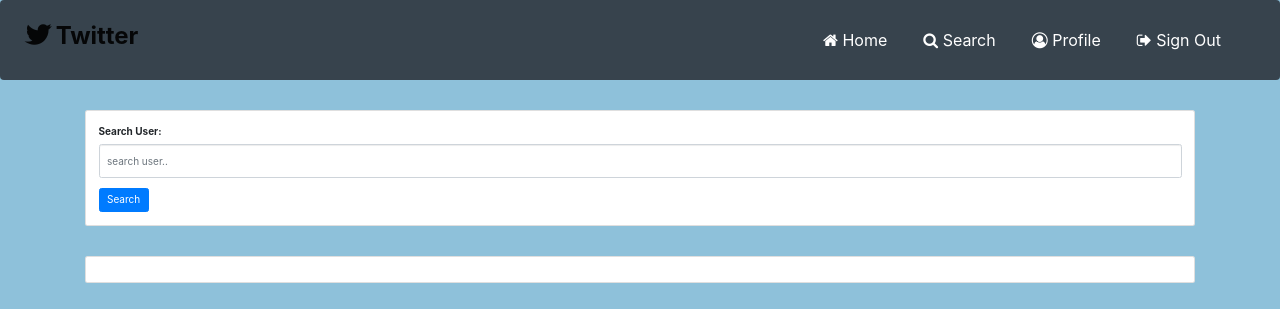
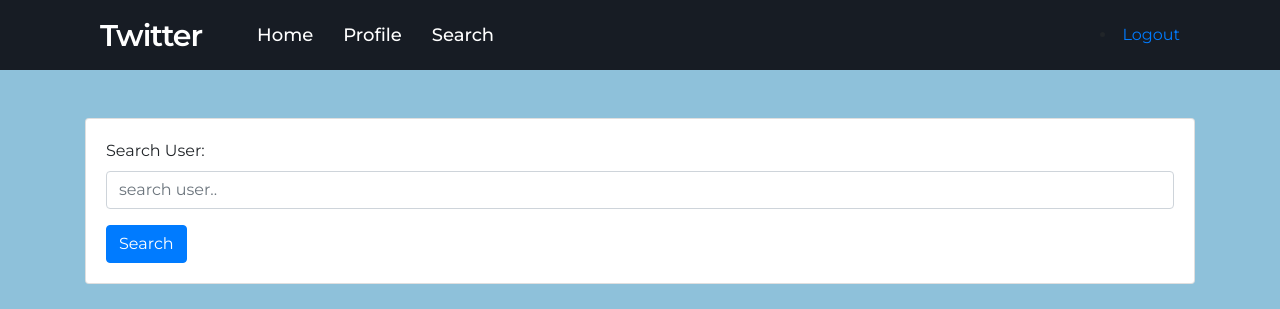
Before and after one commit to melodyvictorian22/Twitter, a PHP site: page /search.php in a window 1280 px wide. Shown: the top 309 px of the page. Run offline with PHP 8.4, Linux system fonts and the light colour scheme; data that the repository does not hold is empty; some libraries are stand-ins or nearby versions.

Commit message:
fitur search

```diff
--- a/register.php
+++ b/register.php
@@ -29,7 +29,7 @@
         // jika query simpan berhasil, maka user sudah terdaftar
         // maka alihkan ke halaman login
         $_SESSION['success'] = "Selamat telah bergabung bersama kami!";
-        header("Location: timeline.php");
+        header("Location: index.php");
     }
 ?>
 
--- a/search.php
+++ b/search.php
@@ -1,5 +1,6 @@
 <?php
-    require 'config.php'
+    session_start();
+
 ?>
 
 <!DOCTYPE html>
@@ -9,22 +10,9 @@
     <meta name="viewport" content="width=device-width, initial-scale=1.0">
     <meta http-equiv="X-UA-Compatible" content="ie=edge">
     <title>Twitter Timeline</title>
-
-        <!-- <link rel="stylesheet" href="https://fonts.googleapis.com/css?family=Source+Sans+Pro:300,400,700">
-        <link rel="stylesheet" href="https://maxcdn.bootstrapcdn.com/bootstrap/3.4.1/css/bootstrap.min.css"> -->
-        <link rel="stylesheet" href="assets/bootstrap/css/bootstrap.min.css">
-        <link rel="stylesheet" href="https://fonts.googleapis.com/css?family=Source+Sans+Pro:300,400,700">
-        <link rel="stylesheet" href="assets/fonts/fontawesome-all.min.css">
-        <link rel="stylesheet" href="assets/fonts/font-awesome.min.css">
-        <link rel="stylesheet" href="assets/fonts/fontawesome5-overrides.min.css">
-        <link rel="stylesheet" href="assets/css/Dark-NavBar.css">
-        <link rel="stylesheet" href="assets/css/Login-Form-Dark.css">
-        <link rel="stylesheet" href="assets/css/Pretty-Product-List.css">
-        <link rel="stylesheet" href="assets/css/profile.css">
-        <link rel="stylesheet" href="assets/css/timeline.css">
-        <link rel="stylesheet" href="https://maxcdn.bootstrapcdn.com/bootstrap/3.4.1/css/bootstrap.min.css">
-        <link rel="stylesheet" href="css/style.css">
     <link rel="stylesheet" href="./vendor/twbs/bootstrap/dist/css/bootstrap.min.css">
+    <link rel="stylesheet" href="css/navbar.css">
+    <script src="https://kit.fontawesome.com/a076d05399.js"></script>
         <style>
             body {
                 background: url('img/bg.png') no-repeat center center fixed;
@@ -43,35 +31,28 @@
             }
         </style>
     </head>
-    <body class="bg-light">
-            <nav class="navbar navbar-light navbar-expand-md sticky-top navigation-clean-button"
-                style="height:80px;background-color:#37434d;color:#ffffff;">
-                <div class="container-fluid"><a class="navbar-brand" href="index.html"><i
-                            class="fab fa-twitter"></i>&nbsp;Twitter</a><button data-toggle="collapse"
-                        class="navbar-toggler" data-target="#navcol-1"><span class="sr-only">Toggle navigation</span><span
-                            class="navbar-toggler-icon"></span></button>
-                    <div class="collapse navbar-collapse" id="navcol-1">
-                        <ul class="nav navbar-nav ml-auto">
-                            <li class="nav-item"><a class="nav-link" style="color: #ffffff;" href="index.html"><i
-                                        class="fa fa-home"></i>&nbsp;Home</a></li>
-                            <li class="nav-item"><a class="nav-link" style="color: #ffffff;" href="search.php"><i
-                                        class="fa fa-search"></i>&nbsp;Search</a></li>
-                            <li class="nav-item"><a class="nav-link" style="color:#ffffff;" href="profile.html"><i
-                                        class="fa fa-user-circle-o"></i>&nbsp;Profile</a></li>
-                            <li class="nav-item"><a class="nav-link" style="color:#ffffff;" href="login.html"><i
-                                        class="fa fa-sign-out"></i>&nbsp;Sign Out</a></li>
-                        </ul>
+    <nav>
+    <div class="menu-icon"><span class="fas fa-bars"></span></div>
+    <div class="logo">Twitter</div>
+    <div class="nav-items">
+        <li><a href="timeline.php">Home</a></li>
+        <li><a href="profile.php">Profile</a></li>
+        <li><a href="search.php">Search</a></li>
     </div>
+    <div class="search-icon"><span class="fas fa-search"></span></div>
+    <div class="cancel-icon"><span class="fas fa-times"></span></div>
+    <div class="nav-items2">
+        <li><a href="logout.php">Logout</a></li>
     </div>
 </nav>
-
+    <body class="bg-light">
             <div class="container mt-5">
                 <div class="card">
                     <div class="card-body">
                         <form action="" method="POST">
                             <div class="form-group">
                                 <label for="user">Search User:</label>
-                                <input type="text" name="searhcUser" class="form-control" placeholder="search user..">
+                                <input type="search" name="searchUser" class="form-control" placeholder="search user..">
                             </div>
                             <input type="submit" class="btn btn-primary" value="Search" name="search">
                         </form>
@@ -80,16 +61,31 @@
                 <br><br>
                 <div class="card">
                     <div class="card-body">
+                        <div class="row">
+                            <div class="col-sm-2">
+                                <img class="img img-responsive rounded-circle mb-3" width="90" src="img/default.svg ?>" />
+                            </div>
+                            <div class = "col-sm-4">
                                 <?php
-                            require "config.php";
-                            if(isset($_POST['search'])){
-                                $username = $_POST['searchUser'];
-                                $Result = $collection1->find(['NamaPengguna' => $username]);
-                                echo "<h1>$Result->NamaPengguna</h1>";
+                                    if(isset($_POST["search"])){
+                                        require_once("config.php");
+                                        $searchUser = $_POST["searchUser"];
+                                        if($collection1){
+                                            $find = $collection1->findOne(["NamaPengguna" => $searchUser]);
+                                            if(!empty($find)){
+                                                echo "<h2><a href='profile.php'>".$find->Nama."</a></h2>";
+                                                echo "<h3>$find->NamaPengguna</h3>";
+                                            }
+                                            else{
+                                                echo "Tidak ditemukan !";
+                                            }
+                                        }
                                     }
                                 ?>
                             </div>
                         </div>
                     </div>
+                </div>
+            </div>
     </body>
 </html>
```
Also changed, not shown: timeline.php (+4 -10 lines). Lines whose indentation alone changed are shown as unchanged.
